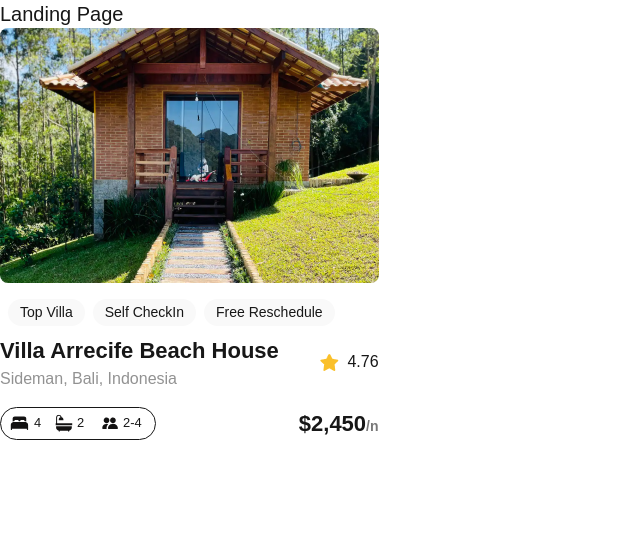
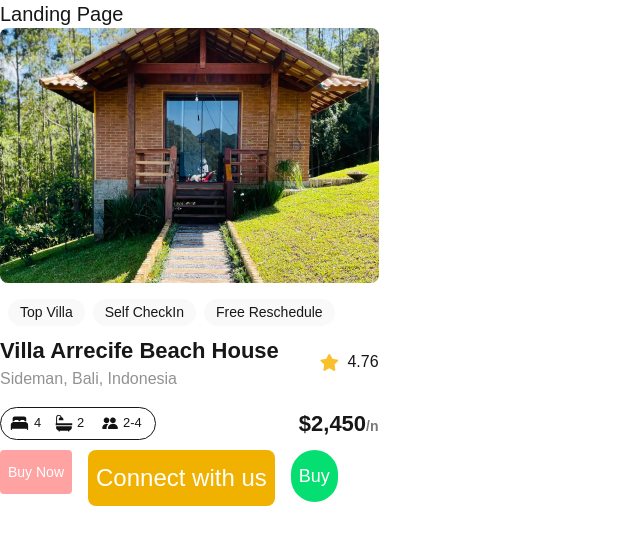
Before and after one commit to mojet66/alx-project-0x00-setup, a Next.js app in the folder alx-project-0x00/: page /landing in a window 1280 px wide. Shown: the top 544 px of the page, without its empty margins (0-640 px from the left). Built offline with nearby package versions, Linux system fonts and the light colour scheme.

Commit message:
create button

```diff
--- /dev/null
+++ b/alx-project-0x00/components/Button.tsx
@@ -0,0 +1,12 @@
+import { ButtonProps } from "@/interfaces";
+function Button({ title, styles }: ButtonProps) {
+  return (
+    <div>
+      <button className={`bg-blue-600 px-2 py-3 text-white ${styles}`}>
+        {title}
+      </button>
+    </div>
+  );
+}
+
+export default Button;
--- a/alx-project-0x00/pages/landing.tsx
+++ b/alx-project-0x00/pages/landing.tsx
@@ -1,9 +1,18 @@
+import Button from "@/components/Button";
 import Card from "@/components/Card";
 const Landing: React.FC = () => {
   return (
     <div>
       <h1 className="font-extralight text-xl">Landing Page</h1>
       <Card />
+      <div className="flex gap-4">
+        <Button title="Buy Now" styles="rounded-sm text-sm bg-red-300" />
+        <Button
+          title="Connect with us"
+          styles="rounded-lg text-2xl bg-yellow-500"
+        />
+        <Button title="Buy" styles="rounded-full text-lg bg-green-400" />
+      </div>
     </div>
   );
 };
```
